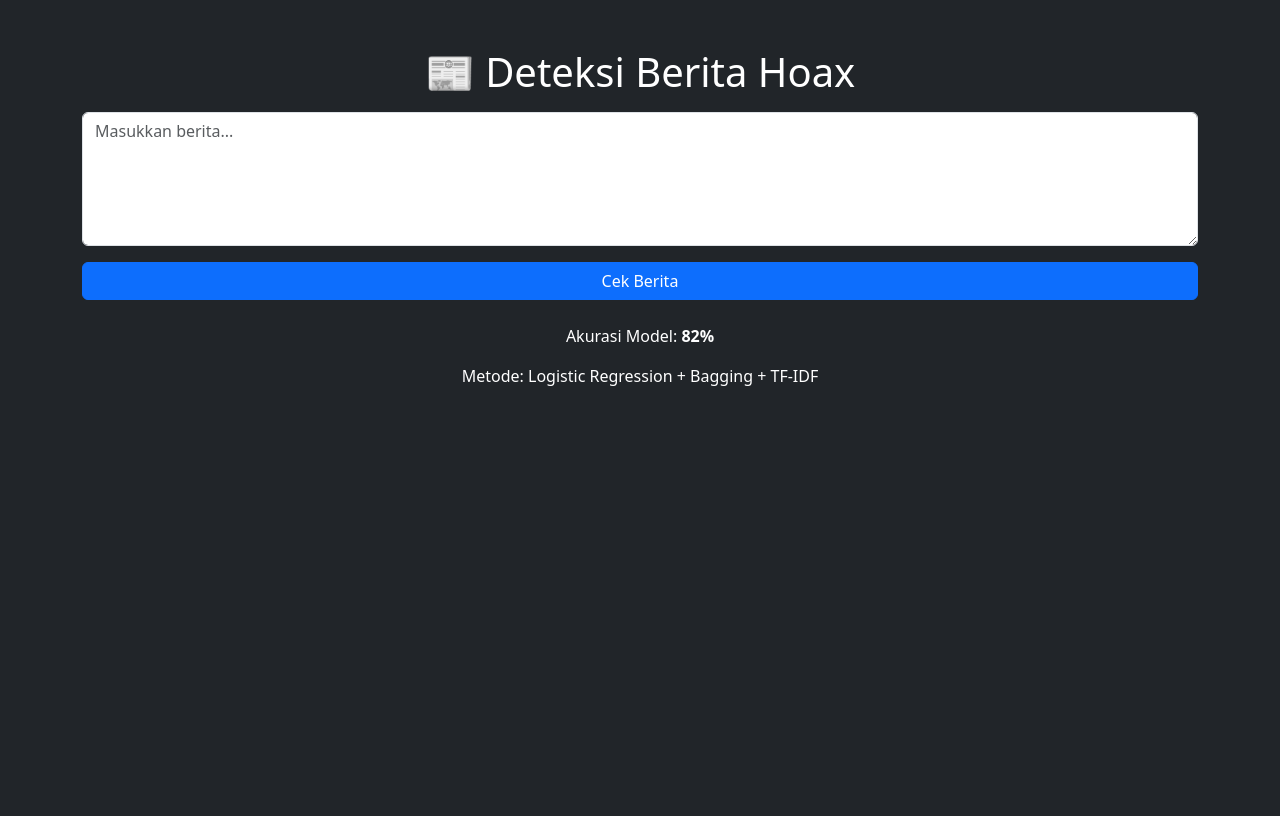
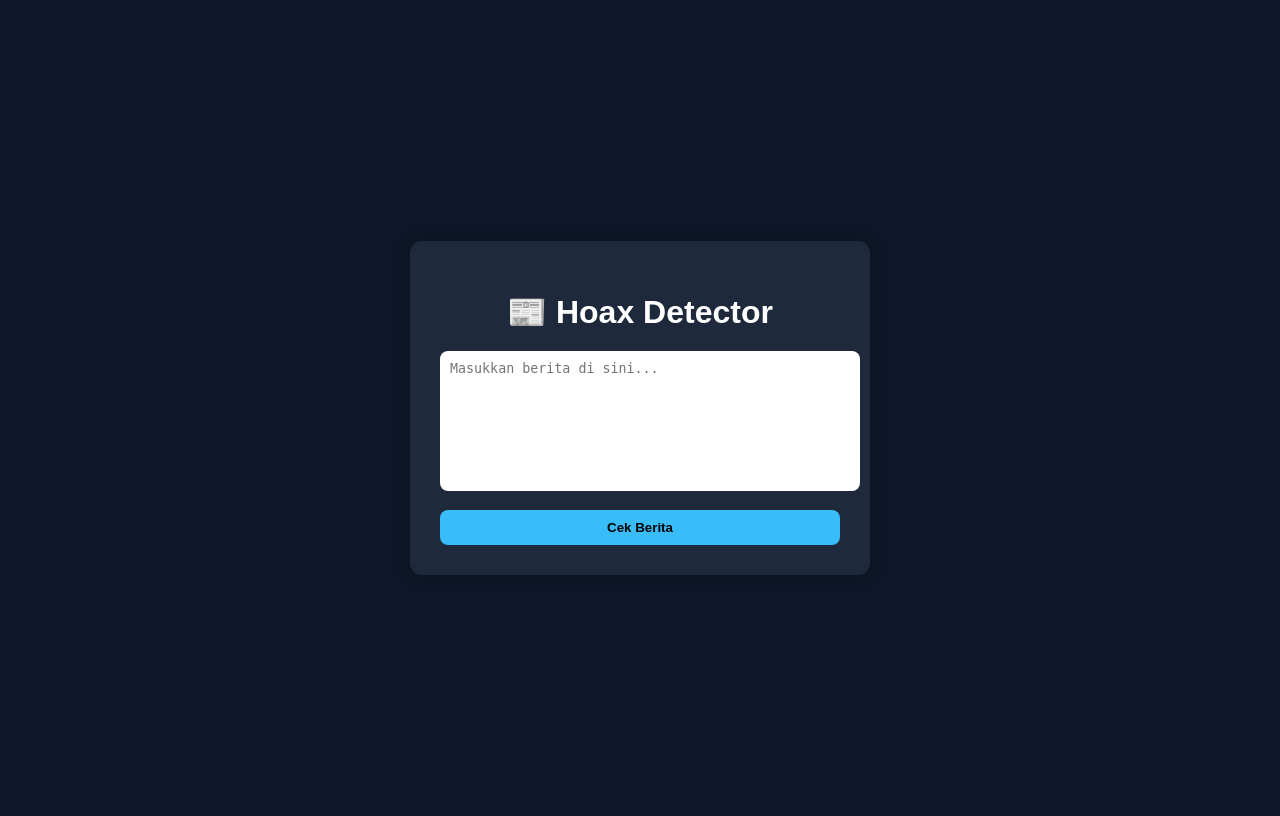
Before and after one commit to nofan190021/hoax-detector, a Flask app: page / in a window 1280 px wide. Before the commit the page ends 386 px from the top, so only its background shows below. Run offline with Flask 3, Linux system fonts and the light colour scheme; parts of the project's set-up code (start-up, migrations or seed data) failed here and were passed over.

Commit message:
Update index.html

```diff
--- a/templates/index.html
+++ b/templates/index.html
@@ -1,33 +1,103 @@
 <!DOCTYPE html>
-<html>
+<html lang="en">
 <head>
-    <title>Deteksi Hoax</title>
-    <link href="https://cdn.jsdelivr.net/npm/bootstrap@5.3.0/dist/css/bootstrap.min.css" rel="stylesheet">
+    <meta charset="UTF-8">
+    <title>Hoax Detector</title>
+    <style>
+        body {
+            font-family: Arial, sans-serif;
+            background: #0f172a;
+            color: white;
+            display: flex;
+            justify-content: center;
+            align-items: center;
+            height: 100vh;
+        }
+
+        .container {
+            background: #1e293b;
+            padding: 30px;
+            border-radius: 12px;
+            width: 400px;
+            box-shadow: 0 0 20px rgba(0,0,0,0.3);
+        }
+
+        h1 {
+            text-align: center;
+            margin-bottom: 20px;
+        }
+
+        textarea {
+            width: 100%;
+            height: 120px;
+            border-radius: 8px;
+            border: none;
+            padding: 10px;
+            resize: none;
+            margin-bottom: 15px;
+        }
+
+        button {
+            width: 100%;
+            padding: 10px;
+            border: none;
+            border-radius: 8px;
+            background: #38bdf8;
+            color: black;
+            font-weight: bold;
+            cursor: pointer;
+        }
+
+        button:hover {
+            background: #0ea5e9;
+        }
+
+        .result {
+            margin-top: 20px;
+            padding: 10px;
+            border-radius: 8px;
+            text-align: center;
+        }
+
+        .real {
+            background: #22c55e;
+        }
+
+        .fake {
+            background: #ef4444;
+        }
+
+        .error {
+            background: #facc15;
+            color: black;
+        }
+    </style>
 </head>
+<body>
 
-<body class="bg-dark text-white">
-
-<div class="container mt-5">
-    <h1 class="text-center">📰 Deteksi Berita Hoax</h1>
+<div class="container">
+    <h1>📰 Hoax Detector</h1>
 
     <form method="POST">
-        <textarea class="form-control mt-3" name="text" rows="5" placeholder="Masukkan berita..."></textarea>
-        <button class="btn btn-primary mt-3 w-100">Cek Berita</button>
+        <textarea name="text" placeholder="Masukkan berita di sini..." required></textarea>
+        <button type="submit">Cek Berita</button>
     </form>
 
     {% if result %}
-    <div class="mt-4 p-4 rounded
-        {% if result == 'FAKE' %} bg-danger {% else %} bg-success {% endif %}">
+        <div class="result
+            {% if result == 'REAL' %}real
+            {% elif result == 'FAKE' %}fake
+            {% else %}error
+            {% endif %}">
 
-        <h3>Hasil: {{ result }}</h3>
-        <p>Confidence: {{ confidence }}%</p>
-    </div>
+            <h3>{{ result }}</h3>
+
+            {% if confidence %}
+                <p>Confidence: {{ confidence }}%</p>
+            {% endif %}
+        </div>
     {% endif %}
 
-    <div class="text-center mt-4">
-        <p>Akurasi Model: <b>82%</b></p>
-        <p>Metode: Logistic Regression + Bagging + TF-IDF</p>
-    </div>
 </div>
 
 </body>
```
